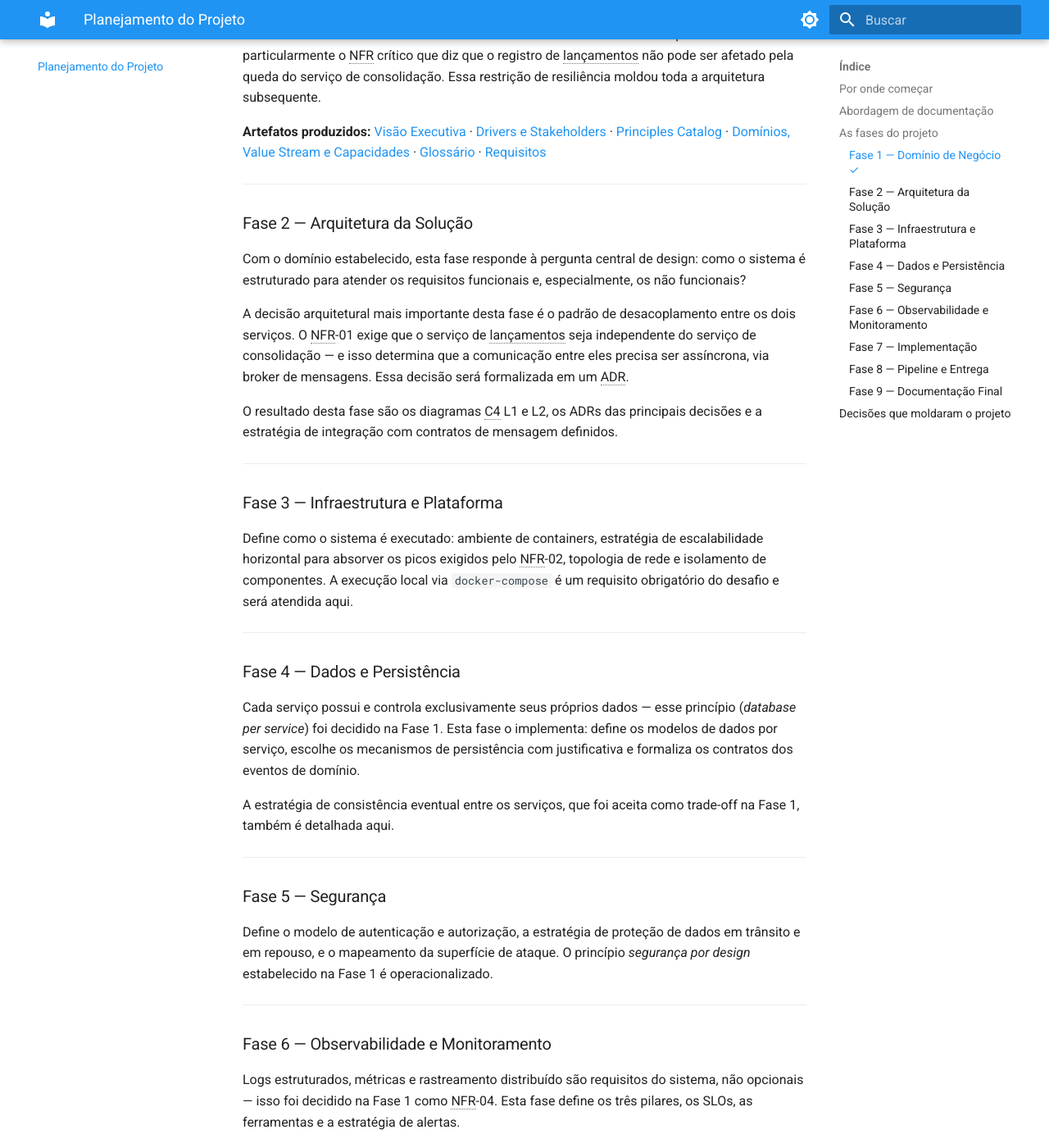
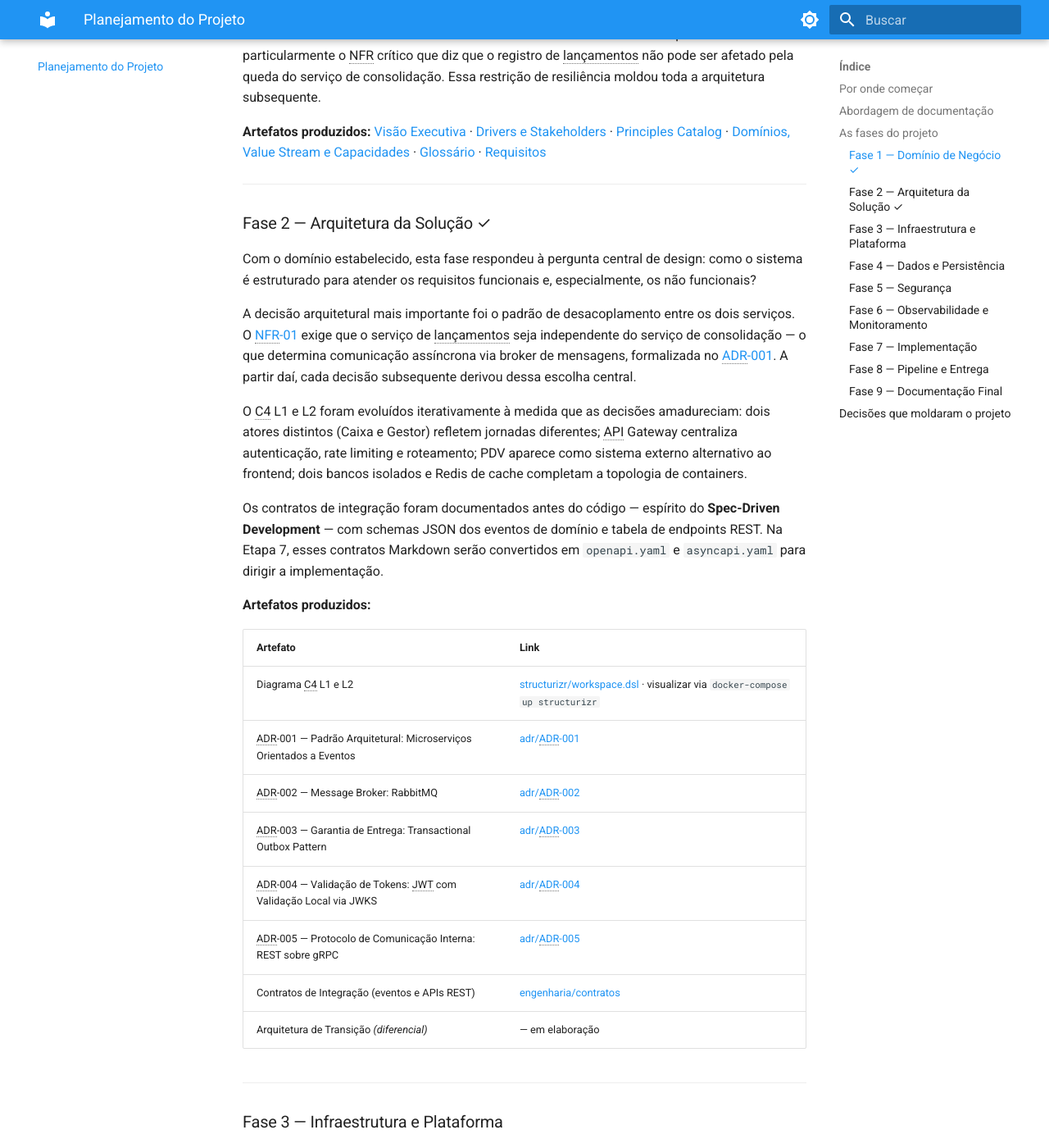
Before and after one commit to gsperim/account-engine-lab, an MkDocs documentation site: the page built from docs/planejamento.md, in a window 1280 px wide and 1400 px high, scrolled down 1701 px. Shown: the whole window at 82% size. Built offline with MkDocs 1.6.1 and Material for MkDocs 9.7.7, drawn with Linux system fonts in a browser that asks for light colours; some of the changed text lies outside the part shown.

Commit message:
docs(planejamento): atualizar Fase 2 com artefatos, links e decisões produzidas
Fase 2 marcada como concluída (✓). Tabela de artefatos com links para os
5 ADRs, contratos de integração e C4 L1/L2. Descrição expandida para
refletir as decisões reais: API Gateway, atores Caixa/Gestor, PDV externo,
JWT/JWKS, SDD. Fase 7 atualizada com referência ao fluxo SDD e link para
contratos.md como base do openapi.yaml e asyncapi.yaml.

Co-Authored-By: Claude Sonnet 4.6 <noreply@anthropic.com>

```diff
--- a/docs/planejamento.md
+++ b/docs/planejamento.md
@@ -49,13 +49,28 @@ Os requisitos funcionais foram detalhados com campos de entrada e saída, regras
 
 ---
 
-### Fase 2 — Arquitetura da Solução
+### Fase 2 — Arquitetura da Solução ✓
 
-Com o domínio estabelecido, esta fase responde à pergunta central de design: como o sistema é estruturado para atender os requisitos funcionais e, especialmente, os não funcionais?
+Com o domínio estabelecido, esta fase respondeu à pergunta central de design: como o sistema é estruturado para atender os requisitos funcionais e, especialmente, os não funcionais?
 
-A decisão arquitetural mais importante desta fase é o padrão de desacoplamento entre os dois serviços. O NFR-01 exige que o serviço de lançamentos seja independente do serviço de consolidação — e isso determina que a comunicação entre eles precisa ser assíncrona, via broker de mensagens. Essa decisão será formalizada em um ADR.
+A decisão arquitetural mais importante foi o padrão de desacoplamento entre os dois serviços. O [NFR-01](negocio/requisitos.md#nfr-01) exige que o serviço de lançamentos seja independente do serviço de consolidação — o que determina comunicação assíncrona via broker de mensagens, formalizada no [ADR-001](adr/ADR-001-padrao-arquitetural.md). A partir daí, cada decisão subsequente derivou dessa escolha central.
 
-O resultado desta fase são os diagramas C4 L1 e L2, os ADRs das principais decisões e a estratégia de integração com contratos de mensagem definidos.
+O C4 L1 e L2 foram evoluídos iterativamente à medida que as decisões amadureciam: dois atores distintos (Caixa e Gestor) refletem jornadas diferentes; API Gateway centraliza autenticação, rate limiting e roteamento; PDV aparece como sistema externo alternativo ao frontend; dois bancos isolados e Redis de cache completam a topologia de containers.
+
+Os contratos de integração foram documentados antes do código — espírito do **Spec-Driven Development** — com schemas JSON dos eventos de domínio e tabela de endpoints REST. Na Etapa 7, esses contratos Markdown serão convertidos em `openapi.yaml` e `asyncapi.yaml` para dirigir a implementação.
+
+**Artefatos produzidos:**
+
+| Artefato | Link |
+|----------|------|
+| Diagrama C4 L1 e L2 | [structurizr/workspace.dsl](https://github.com) · visualizar via `docker-compose up structurizr` |
+| ADR-001 — Padrão Arquitetural: Microserviços Orientados a Eventos | [adr/ADR-001](adr/ADR-001-padrao-arquitetural.md) |
+| ADR-002 — Message Broker: RabbitMQ | [adr/ADR-002](adr/ADR-002-message-broker.md) |
+| ADR-003 — Garantia de Entrega: Transactional Outbox Pattern | [adr/ADR-003](adr/ADR-003-outbox-pattern.md) |
+| ADR-004 — Validação de Tokens: JWT com Validação Local via JWKS | [adr/ADR-004](adr/ADR-004-jwt-validacao-local.md) |
+| ADR-005 — Protocolo de Comunicação Interna: REST sobre gRPC | [adr/ADR-005](adr/ADR-005-protocolo-comunicacao-interna.md) |
+| Contratos de Integração (eventos e APIs REST) | [engenharia/contratos](engenharia/contratos.md) |
+| Arquitetura de Transição *(diferencial)* | — em elaboração |
 
 ---
 
@@ -87,9 +102,11 @@ Logs estruturados, métricas e rastreamento distribuído são requisitos do sist
 
 ### Fase 7 — Implementação
 
-Com toda a arquitetura documentada e as decisões formalizadas em ADRs, a implementação começa com contexto completo. Os serviços de Lançamentos e Consolidação Diária são implementados, os contratos de API formalizados em OpenAPI e os testes escritos.
+Com toda a arquitetura documentada e as decisões formalizadas em ADRs, a implementação começa com contexto completo seguindo o fluxo **Spec-Driven Development**: os contratos Markdown definidos na Fase 2 são convertidos em `openapi.yaml` (REST) e `asyncapi.yaml` (eventos), gerando stubs de servidor, mocks e validação de contrato automatizada no CI.
 
-É também nesta fase que o DDD Tático entra: aggregates, entities, value objects e domain events são modelados dentro de cada bounded context.
+Os serviços de Lançamentos e Consolidação Diária são implementados contra esses contratos. É também nesta fase que o DDD Tático entra: aggregates, entities, value objects e domain events são modelados dentro de cada bounded context.
+
+> Base para o `openapi.yaml` e `asyncapi.yaml`: [Contratos de Integração](engenharia/contratos.md)
 
 ---
 
```
